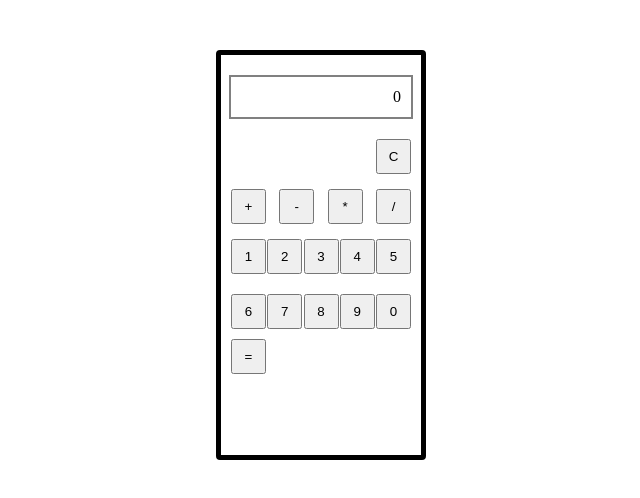
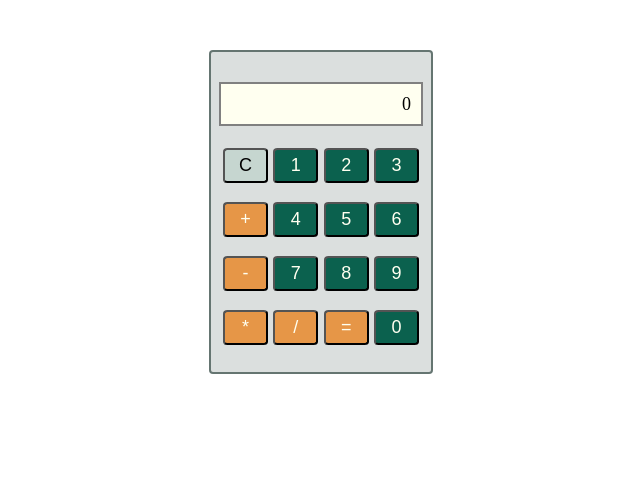
Before and after one commit to ValentinaBrigantina/calculation, a plain HTML site: page index.html in a window 1280 px wide. Shown: the whole page, without its empty margins (319-959 px from the left). Drawn offline with Linux system fonts and the light colour scheme.

Commit message:
add: operations of subtraction, multiplication, division

```diff
--- a/index.html
+++ b/index.html
@@ -5,41 +5,31 @@
   <meta http-equiv="X-UA-Compatible" content="IE=edge">
   <meta name="viewport" content="width=device-width, initial-scale=1.0">
   <link rel="stylesheet" href="./style.css" />
-  <title>Document</title>
+  <title>Calculate</title>
 </head>
 <body>
 
-  <div class="calculate-container">
+  <div class="calculate">
     <div class="calculate-result">
       <span id="value">0</span>
     </div>
-
-    <div class="calculate-options-container" style="justify-content: flex-end">
+    <div class="calculate-container">
         <button id="reset" class="reset-operator">C</button>
-    </div>
-
-    <div class="calculate-options-container">
-      <button id="plus" class="basic-operator">+</button>
-      <button id="minus" class="basic-operator">-</button>
-      <button id="multiply" class="basic-operator">*</button>
-      <button id="division" class="basic-operator">/</button>
-    </div>
-
-    <div class="numbers-container">
         <button id="1" class="number-operator">1</button>
         <button id="2" class="number-operator">2</button>
         <button id="3" class="number-operator">3</button>
+        <button id="plus" class="basic-operator">+</button>
         <button id="4" class="number-operator">4</button>
         <button id="5" class="number-operator">5</button>
         <button id="6" class="number-operator">6</button>
+        <button id="minus" class="basic-operator">-</button>
         <button id="7" class="number-operator">7</button>
         <button id="8" class="number-operator">8</button>
         <button id="9" class="number-operator">9</button>
+        <button id="multiply" class="basic-operator">*</button>
+        <button id="division" class="basic-operator">/</button>
+        <button id="result" class="equal-operator">=</button>
         <button id="0" class="number-operator">0</button>
-    </div>
-
-    <div class="calculate-options-container" style="margin-top: 50px;">
-      <button id="result" class="equal-operator">=</button>
     </div>
   </div>
 
--- a/script.js
+++ b/script.js
@@ -1,3 +1,4 @@
+window.onload = function() {
   const operatorButtons = document.querySelectorAll('.basic-operator')
   const numberButtons = document.querySelectorAll(".number-operator")
   const resetButton = document.querySelector(".reset-operator")
@@ -6,20 +7,6 @@ const resultSpan = document.querySelector("#value")
 
   let prevOperatorUsed = ''
   let prevResultSpanValue = ''
-
-window.onload = function() {
-  resetButton.addEventListener("click", clickResetButton)
-
-  equalButton.addEventListener("click", clickResultButton)
-
-  for(let button of numberButtons) {
-    button.addEventListener("click", clickNumberButton)
-  }
-
-  for(let button of operatorButtons) {
-    button.addEventListener("click", clickOperatorButton)
-  }
-}
 
   const clickNumberButton = (event) => {
     event.stopPropagation()
@@ -58,8 +45,30 @@ const clickResultButton = (event) => {
       if(prevOperatorUsed === 'plus') {
         resultSpan.innerHTML = prevResultSpanValue + currentResultSpanValue
       }
+      if(prevOperatorUsed === 'minus') {
+        resultSpan.innerHTML = prevResultSpanValue - currentResultSpanValue
+      }
+      if(prevOperatorUsed === 'multiply') {
+        resultSpan.innerHTML = prevResultSpanValue * currentResultSpanValue
+      }
+      if(prevOperatorUsed === 'division') {
+        resultSpan.innerHTML = prevResultSpanValue / currentResultSpanValue
+      }
     }
 
     prevResultSpanValue = ''
     prevOperatorUsed = ''
   }
+
+  resetButton.addEventListener("click", clickResetButton)
+
+  equalButton.addEventListener("click", clickResultButton)
+
+  for(let button of numberButtons) {
+    button.addEventListener("click", clickNumberButton)
+  }
+
+  for(let button of operatorButtons) {
+    button.addEventListener("click", clickOperatorButton)
+  }
+}
--- a/style.css
+++ b/style.css
@@ -1,46 +1,62 @@
-.calculate-container {
+.calculate {
   display: flex;
   flex-direction: column;
   align-items: center;
   width: 200px;
+  height: 300px;
   margin: 0px auto;
   margin-top: 50px;
-  border: 5px solid black;
-  height: 400px;
+  padding: 10px;
+  border: 2px solid rgba(81, 100, 95, 0.856);
   border-radius: 4px;
+  background-color: rgb(219, 223, 222);
+}
+
+.calculate-container {
+  display: flex;
+  flex-direction: row;
+  justify-content: space-between;
+  flex-wrap: wrap;
+  width: 200px;
+  height: 250px;
+  margin-top: 20px;
 }
 
 .calculate-result {
-  width: 90%;
+  width: 100%;
+  height: 40px;
   margin-top: 20px;
-  border: 2px solid gray;
-  height: 40px;
   display: flex;
   justify-content: flex-end;
+  background-color: ivory;
+  border: 2px solid gray;
 }
 
 .calculate-result > #value {
   line-height: 40px;
   display: inline-block;
   margin-right: 10px;
+  font-size: large;
 }
 
-.calculate-options-container, .numbers-container {
-  display: flex;
-  justify-content: space-between;
-  flex-wrap: wrap;
-  width: 90%;
-  height: 50px;
+.basic-operator, .equal-operator, .reset-operator, .number-operator {
+  width: 45px;
+  height: 35px;
+  margin: 2px;
+  border-radius: 10%;
+  font-size: large;
+  cursor: pointer;
 }
 
-.calculate-options-container > .basic-operator, .equal-operator, .reset-operator {
-  width: 35px;
-  margin-top: 20px;
-  height: 35px;
+.number-operator {
+  background-color: rgb(11, 97, 78);
+  color: ivory;
+}
+.basic-operator, .equal-operator {
+  background-color: rgb(230, 150, 71);
+  color: ivory;
 }
 
-.numbers-container > .number-operator {
-  width: 35px;
-  margin-top: 20px;
-  height: 35px;
+.reset-operator {
+  background-color: rgb(198, 214, 208);
 }
```
Lines whose indentation alone changed are shown as unchanged.
